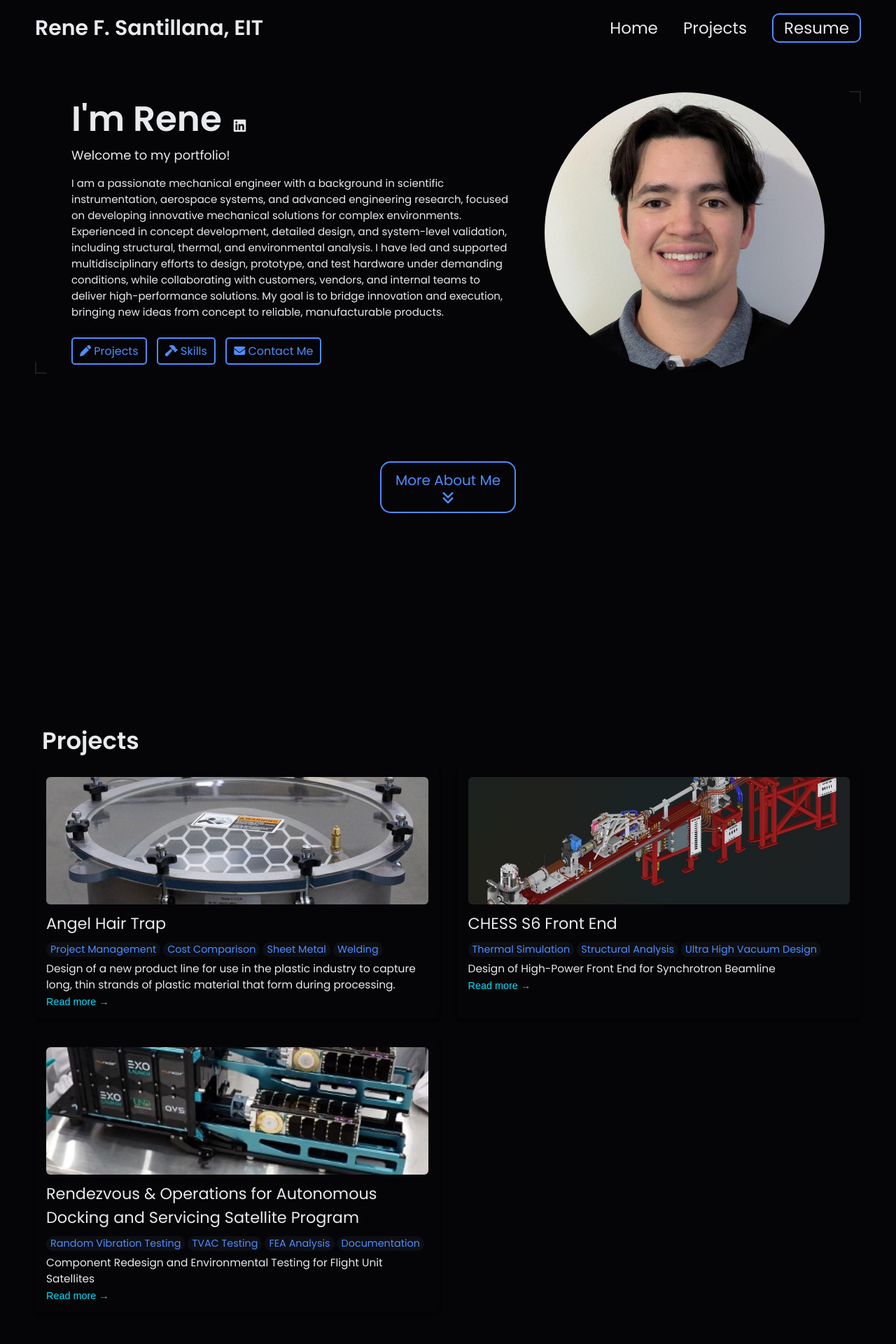
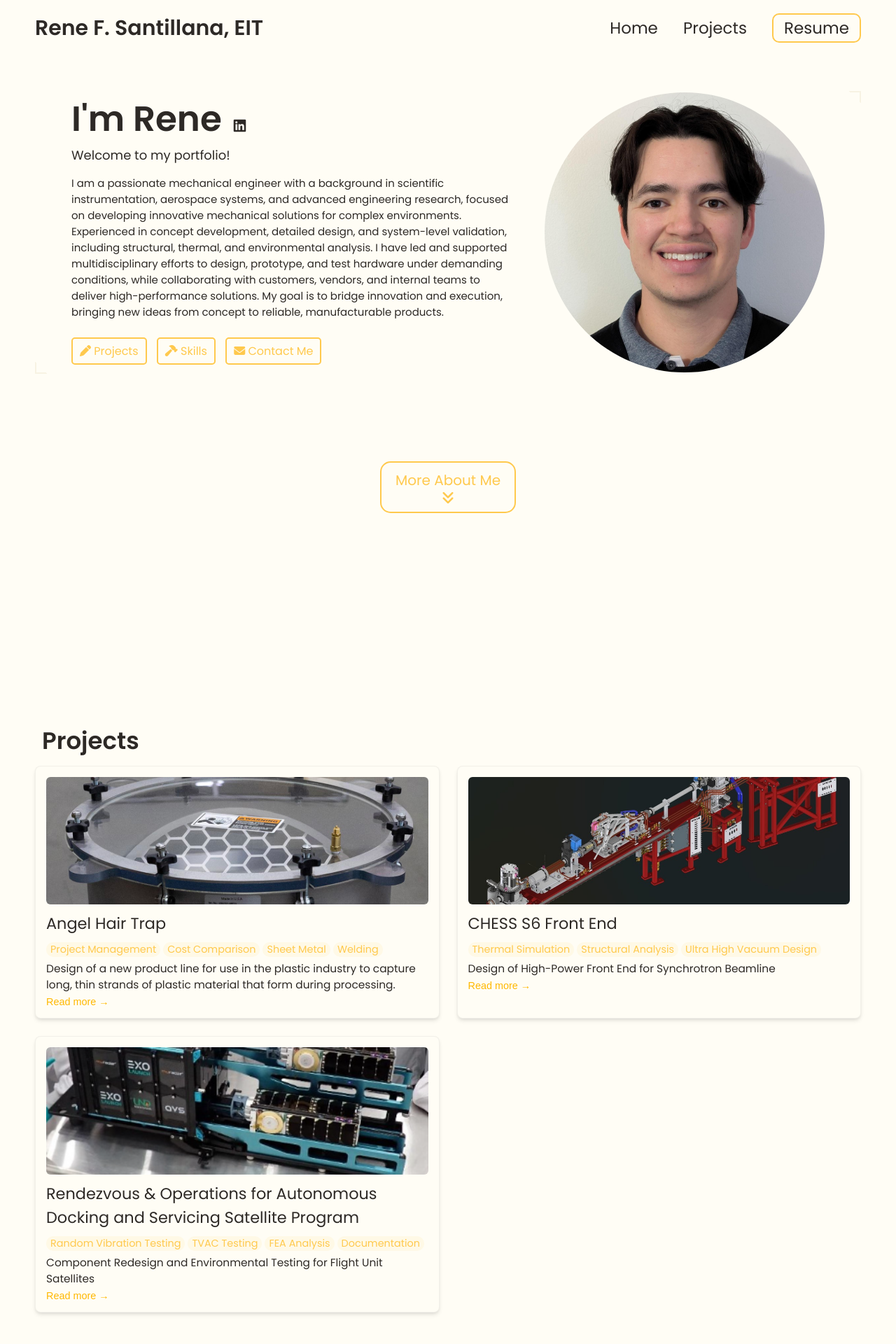
Before and after one commit to rfsantill/rfsantill.github.io, a Jekyll site: the page built from index.html, in a window 1280 px wide. Shown: the top 1920 px of the page at 70% size. Built offline with Jekyll 4.4.1, drawn with Linux system fonts in a browser that asks for light colours.

Commit message:
Update _config.yml
theme test

```diff
--- a/_config.yml
+++ b/_config.yml
@@ -90,12 +90,12 @@ formspree-key:   https://formspree.io/f/{8-digit key}
 
 # Active theme (Updatethis to switch themes). Make sure to keep the indentation the samne.
 colors:
-  text: "#e8eaed"
-  border: "#1c1f26"
-  link: "#4f8cff"
-  highlight: "#00e0ff"
-  background: "#050507"
-  light_background: "#0d0f14"
+  text: "#2d2926"
+  border: "#f7f3e3"
+  link: "#ffc94d"
+  highlight: "#ffb800"
+  background: "#fffdf5"
+  light_background: "#fff9e6"
 
 # A few examples.
 basic theme:
```
